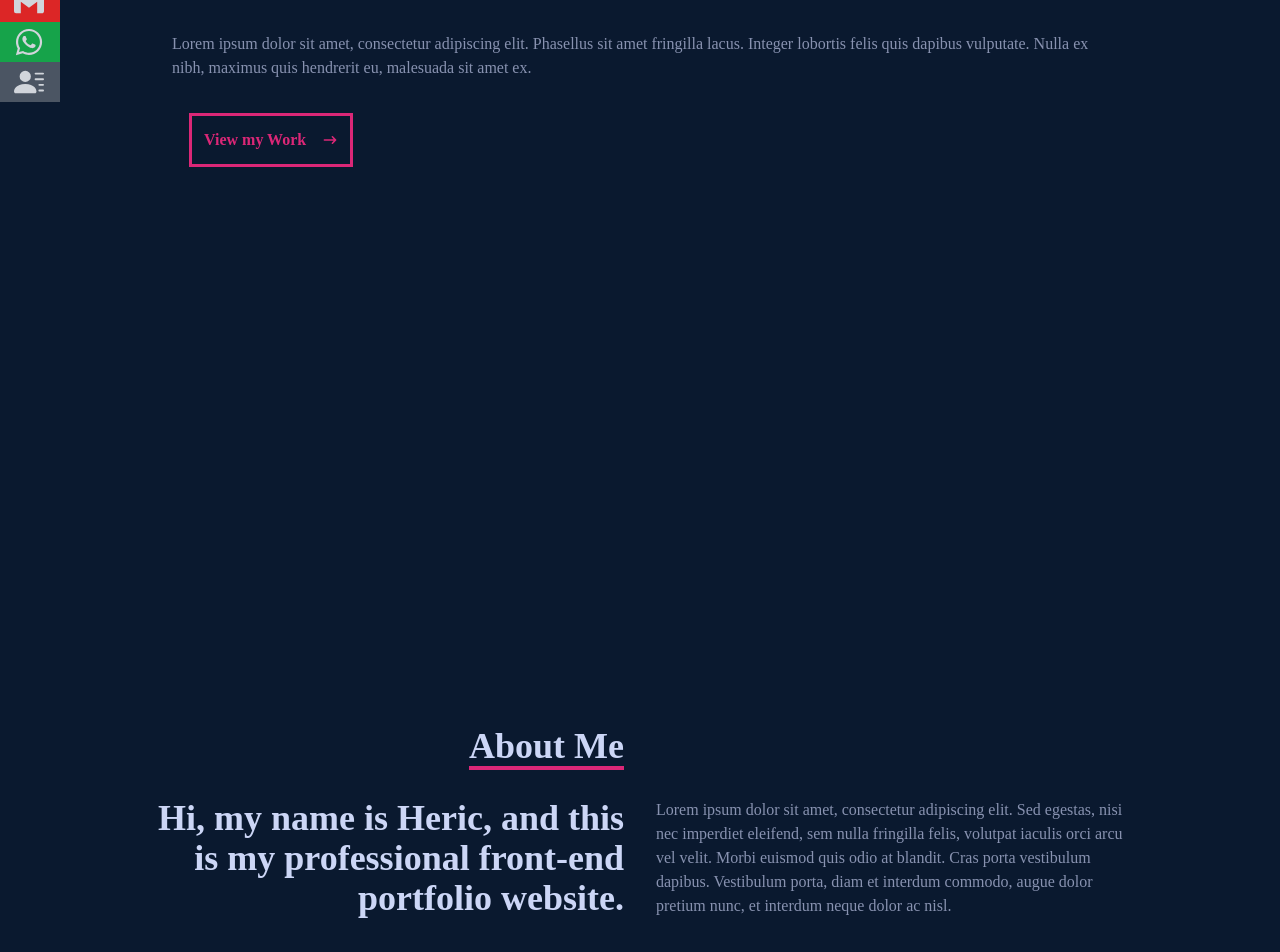
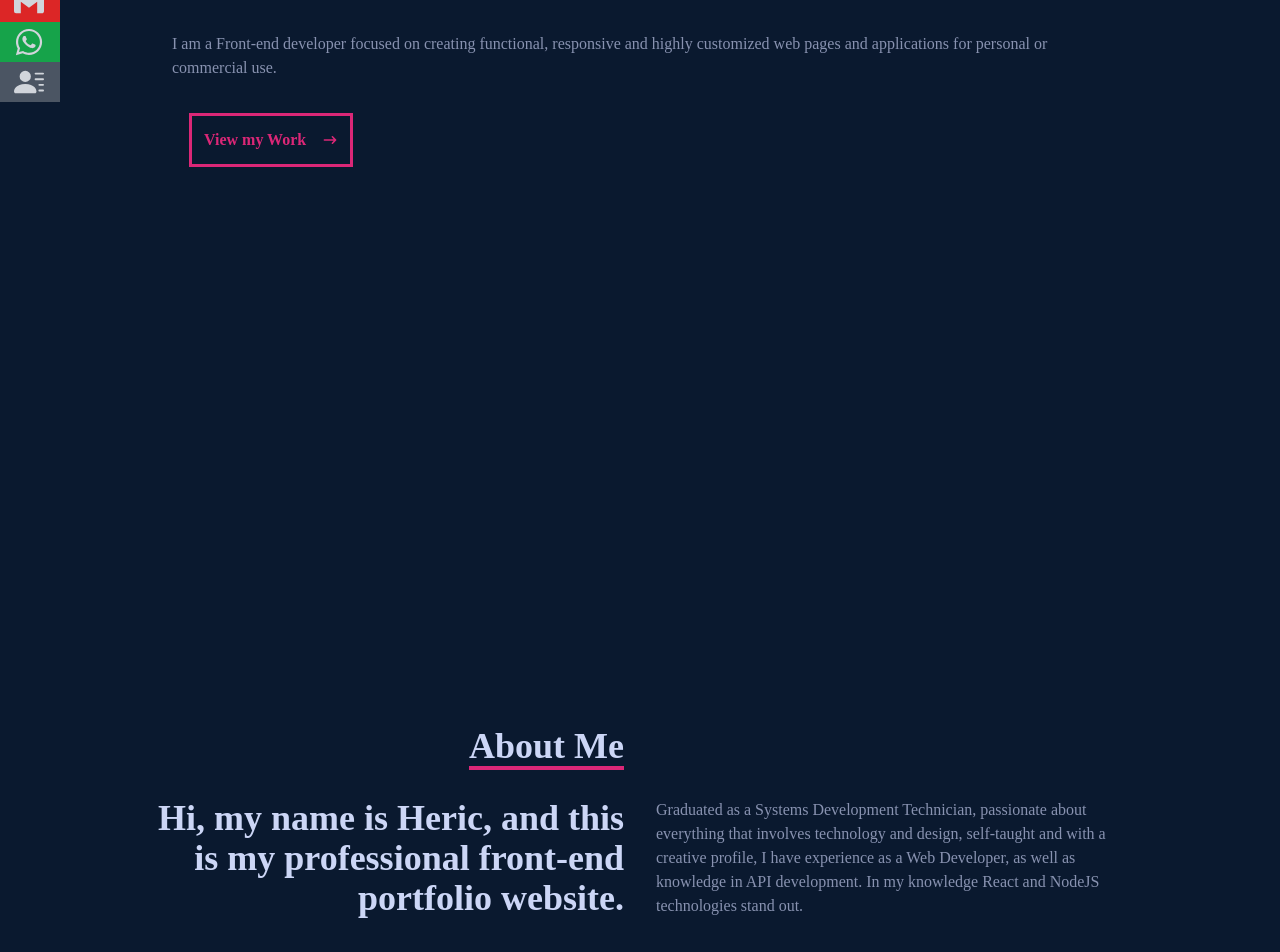
Before and after one commit to HericMendez/react-portfolio-main-page, a React (Create React App) app: page / in a window 1280 px wide. Shown: the part 378-1330 px from the top of the page. Built offline with nearby package versions, Linux system fonts and the light colour scheme.

Commit message:
'Home' and 'About' texts changed

```diff
--- a/public/index.html
+++ b/public/index.html
@@ -24,7 +24,7 @@
       work correctly both with client-side routing and a non-root public URL.
       Learn how to configure a non-root public URL by running `npm run build`.
     -->
-    <title>React App</title>
+    <title>Heric's Portfolio</title>
   </head>
   <body>
     <noscript>You need to enable JavaScript to run this app.</noscript>
--- a/src/translations/en-us.json
+++ b/src/translations/en-us.json
@@ -11,14 +11,14 @@
         "p_hello":"Hi, my name is",
         "h2_name": "Heric Mendes",
         "h3_title": "I am a Front-end Developer.",
-        "p_text": "Lorem ipsum dolor sit amet, consectetur adipiscing elit. Phasellus sit amet fringilla lacus. Integer lobortis felis quis dapibus vulputate.  Nulla ex nibh, maximus quis hendrerit eu, malesuada sit amet ex.",
+        "p_text": "I am a Front-end developer focused on creating functional, responsive and highly customized web pages and applications for personal or commercial use.",
         "button_work": "View my Work"
     },
 
     "About":{
         "p_title": "About Me",
         "p_description": "Hi, my name is Heric, and this is my professional front-end portfolio website.",
-        "p_text": "Lorem ipsum dolor sit amet, consectetur adipiscing elit. Sed egestas, nisi nec imperdiet eleifend, sem nulla fringilla felis, volutpat iaculis orci arcu vel velit. Morbi euismod quis odio at blandit. Cras porta vestibulum dapibus. Vestibulum porta, diam et interdum commodo, augue dolor pretium nunc, et interdum neque dolor ac nisl."
+        "p_text": "Graduated as a Systems Development Technician, passionate about everything that involves technology and design, self-taught and with a creative profile, I have experience as a Web Developer, as well as knowledge in API development. In my knowledge React and NodeJS technologies stand out."
 
     },
 
--- a/src/translations/pt-br.json
+++ b/src/translations/pt-br.json
@@ -11,14 +11,14 @@
         "p_hello":"Olá, meu nome é",
         "h2_name": "Heric Mendes",
         "h3_title": "Eu sou um desenvolvedor Front-End.",
-        "p_text": "Texto em português que eu ainda não decidi o que escrever e por isso tô escrevendo qualquer coisa pra ocupar espaço até eu pensar no que vou botar aqui como texto introdutóro",
+        "p_text": "Sou um desenvolvedor Front-end focado em criar páginas e aplicações web funcionais, responsivas e altamente personalizadas, para uso pessoal ou comercial.",
         "button_work": "Meus Trabalhos"
     },
 
     "About":{
         "p_title": "Sobre mim",
         "p_description": "Olá, meu nome é Héric, e este é meu website profissional de portifólio Front-End.",
-        "p_text": "Aqui vai outro texto que eu também não decidi ainda o que escrever porém preciso encher o espaço para que a janela não fique vazia e eu não perca a noção do grid layout. Aqui vou descrever minhas habilidades e competências como desenvolvedor, e também minhas experiências (que são poucas, mas melhor que nada)."
+        "p_text": "Formado como Técnico em Desenvolvimento de Sistemas, apaixonado por tudo que envolve tecnologia e design, autodidata e de perfil criativo, possuo experiência como Desenvolvedor Web, além de conhecimentos em desenvolvimento de APIs. Em meus conhecimentos destacam-se as tecnologias React e NodeJS."
 
     },
 
```
Also changed, not shown: 1 other file (tests, documents, lock files or other folders).
